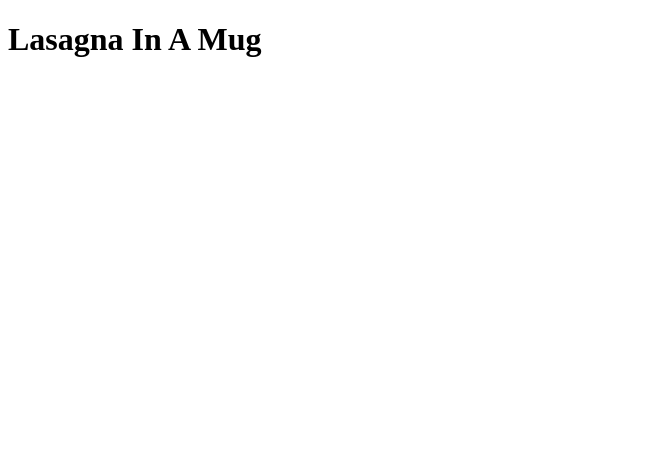
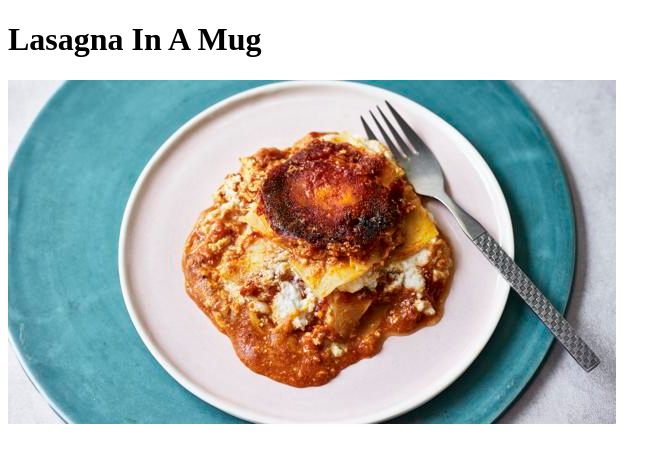
Before and after one commit to Sef-Hill/odin-recipes, a plain HTML site: page recipes/lasagna.html in a window 1280 px wide. Shown: the whole page, without its empty margins (0-671 px from the left). Drawn offline with Linux system fonts and the light colour scheme.

Commit message:
Add link to image

```diff
--- a/recipes/lasagna.html
+++ b/recipes/lasagna.html
@@ -8,6 +8,6 @@
 </head>
 <body>
     <h1>Lasagna In A Mug</h1>
-    <img src="">
+    <img src="../images/lasagne_in_a_mug.jpeg">
 </body>
 </html>
```
